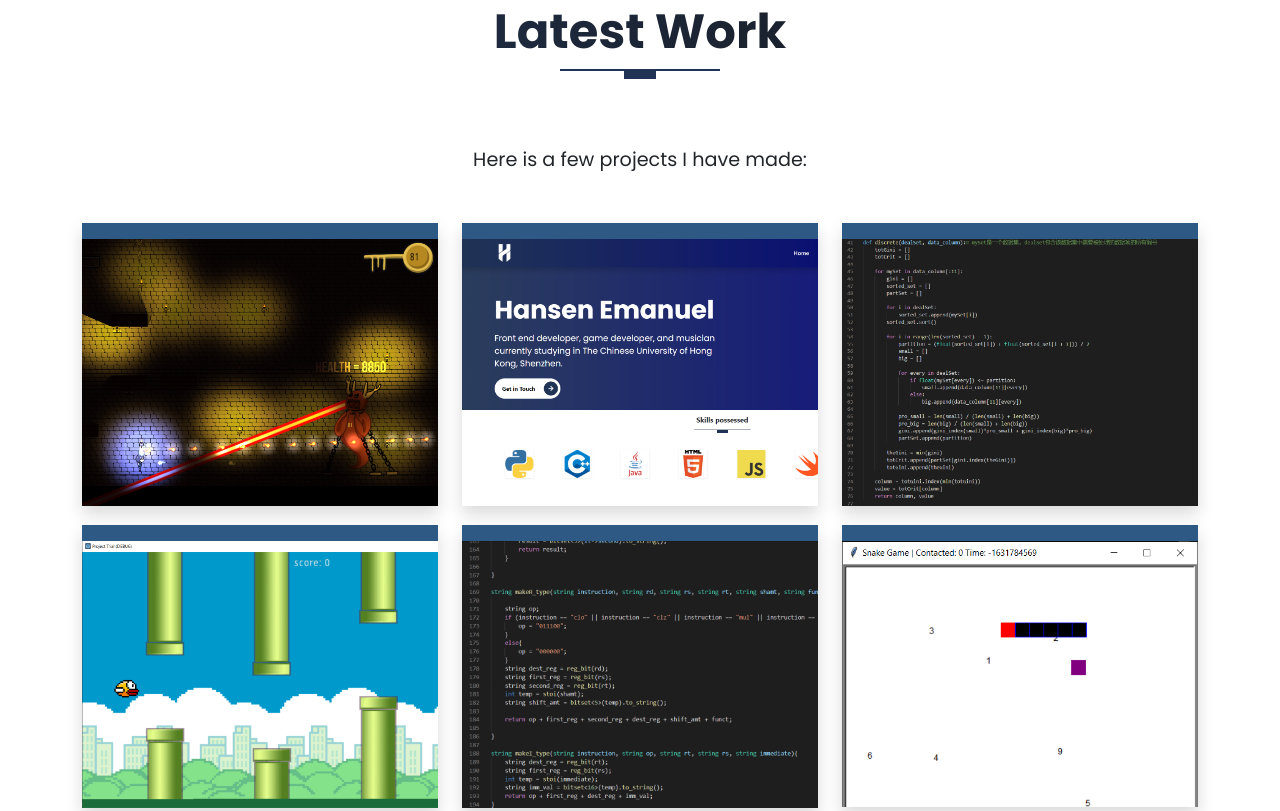
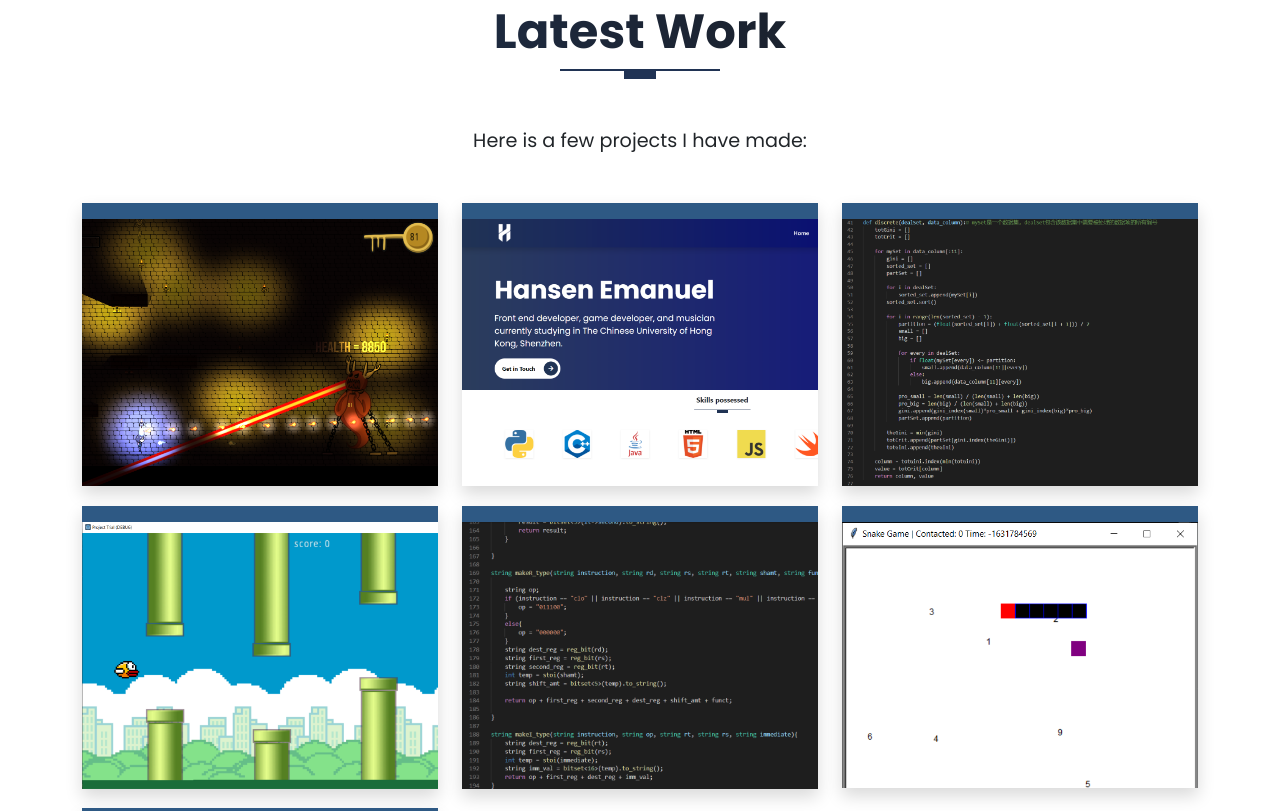
Before and after one commit to TutuyCosmos224/Portfolio-Website, a website: page index.html in a window 1280 px wide. Shown: the part 1980-2791 px from the top of the page. Drawn offline with nearby package versions, Linux system fonts and the light colour scheme.

Commit message:
fix margin

```diff
--- a/scss/components/_typography.scss
+++ b/scss/components/_typography.scss
@@ -131,7 +131,6 @@
         font-size: 0.8rem;
         font-family: 'Poppins', sans-serif;
         display: block;
-        margin-top: 1.2rem;
         text-transform: none;
 
         @include media-breakpoint-up(lg){
```
Also changed, not shown: assets/css/style.css, 1 other file.
